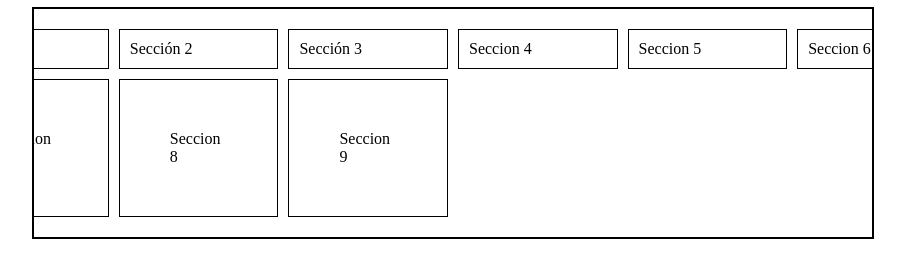
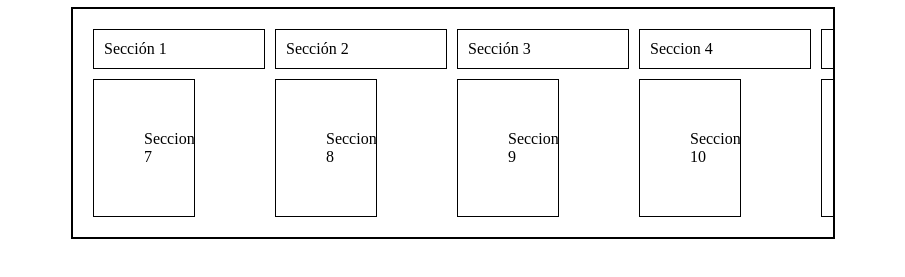
Before and after one commit to Danni-HB/The-self-sandwich, a plain HTML site: page base.html in a window 1280 px wide. Shown: the part 117-394 px from the top of the page, without its empty margins (187-1092 px from the left). Drawn offline with Linux system fonts and the light colour scheme.

Commit message:
container ready

```diff
--- a/base.html
+++ b/base.html
@@ -20,27 +20,27 @@
 
     .contenedor {
       display: grid;
-      grid-template-columns: 20% 20% 20% 20% 20% 20%;
+      grid-template-columns: 1fr 1fr 1fr 1fr 1fr 1fr;
       gap: 10px;
       border: 2px solid #000;
       padding: 20px;
-      max-height: 300vh;
-      max-width: 100vh;
+      max-height: 500vh;
+      max-width: 90vh;
       overflow-y: auto;
       overflow-x: auto;
-      justify-content: center;
-      align-items: center;
     }
 
     .seccion {
       border: 1px solid #000;
       padding: 10px;
       box-sizing: content-box;
+      width: 150px; /* Fijé el ancho de .seccion */
     }
 
     .rectangle {
       border: 1px solid #000;
       padding: 50px;
+      width: 100px;
       box-sizing: border-box;
     }
   </style>
@@ -60,6 +60,9 @@
     <div class="rectangle">Seccion 7</div>
     <div class="rectangle">Seccion 8</div>
     <div class="rectangle">Seccion 9</div>
+    <div class="rectangle">Seccion 10</div>
+    <div class="rectangle">Seccion 11</div>
+    <div class="rectangle">Seccion 12</div>
   </div>
 
 </body>
```
